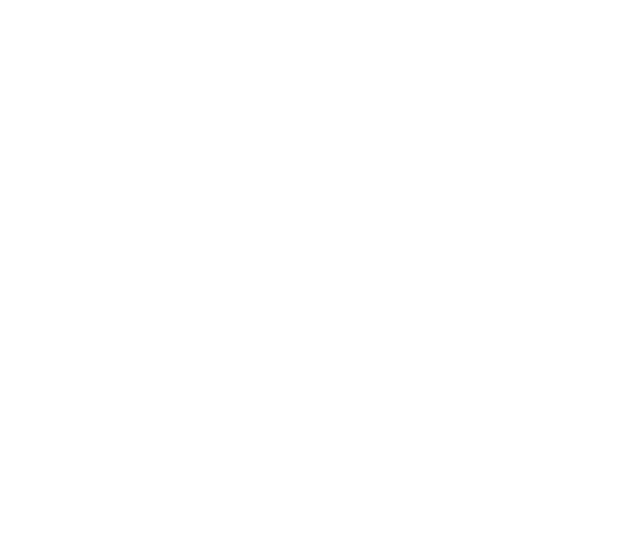
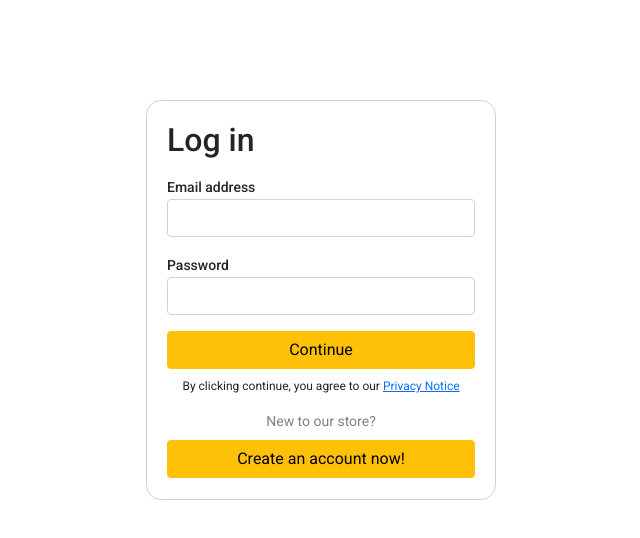
Before and after one commit to kamilaltemimi/e-commerce, an Angular app: page /auth in a window 1280 px wide. Shown: the top 538 px of the page, without its empty margins (319-959 px from the left). Built offline with nearby package versions, Linux system fonts and the light colour scheme.

Commit message:
added modal and modal control (component not finished yet)

```diff
--- a/src/app/e-commerce/auth/auth.component.html
+++ b/src/app/e-commerce/auth/auth.component.html
@@ -0,0 +1,31 @@
+<div class="page_container d-flex justify-content-center align-items-center">
+    <div *ngIf="!isPrivacyNoticeClicked" class="content_container">
+        <form class="form">
+            <h2 class="mb-3">Log in</h2>
+
+            <div class="mb-3">
+                <label class="label" for="email_address">Email address</label>
+                <input type="email" class="form-control" id="email_address">
+            </div>
+
+            <div class="mb-3">
+                <label class="label" for="password">Password</label>
+                <input type="password" class="form-control" id="password">
+            </div>
+
+            <button type="submit" class="button mb-2 w-100 btn btn-warning">Continue</button>
+            <div class="w-100 d-flex justify-content-center">
+                <p class="privacy_notice">By clicking continue, you agree to our <span><a class="privacy_notice_click" (click)="switchPrivacyNoticeMode()">Privacy Notice</a></span></p>
+            </div>
+        </form>
+
+        <div class="register_option_container w-100 d-flex flex-column align-items-center">
+            <p class="mb-2 register_option_text">New to our store?</p>
+            <button type="button" class="button w-100 btn btn-warning">Create an account now!</button>
+        </div>
+    </div>
+
+    <div class="privacy_notice_container" *ngIf="isPrivacyNoticeClicked">
+        <app-privacy-notice></app-privacy-notice>
+    </div>
+</div>
--- a/src/app/e-commerce/auth/auth.component.scss
+++ b/src/app/e-commerce/auth/auth.component.scss
@@ -0,0 +1,45 @@
+.page_container {
+    width: 100vw;
+    position: relative;
+}
+
+.content_container {
+    width: 350px;
+    height: 400px;
+    margin-top: 100px;
+    border: 1px solid #0000002e;
+    border-radius: 15px;
+    font-family: Roboto;
+}
+
+.form {
+    padding: 20px 20px 0 20px;
+}
+
+.label {
+    font-weight: 500;
+    font-size: 14px;
+}
+
+.privacy_notice {
+    font-size: 12px;
+}
+
+.privacy_notice_click:hover {
+    cursor: pointer;
+    color: #ffa500;
+}
+
+.register_option_container {
+    padding: 0 20px 0 20px;
+}
+
+.register_option_text {
+    font-size: 14px;
+    color: #808080;
+}
+
+.privacy_notice_container {
+    position: absolute;
+    top: 0;
+}
--- a/src/app/e-commerce/auth/auth.component.ts
+++ b/src/app/e-commerce/auth/auth.component.ts
@@ -1,13 +1,22 @@
 import { Component } from '@angular/core'
+import { CommonModule } from '@angular/common'
+
+import { PrivacyNoticeComponent } from '../privacy-notice/privacy-notice.component'
 
 @Component({
     selector: 'app-auth',
     standalone: true,
-    imports: [],
+    imports: [CommonModule, PrivacyNoticeComponent],
     templateUrl: './auth.component.html',
     styleUrl: './auth.component.scss'
 })
 
 export class AuthComponent {
+    isPrivacyNoticeClicked = false
+
+    switchPrivacyNoticeMode(): void {
+        this.isPrivacyNoticeClicked = !this.isPrivacyNoticeClicked
+        console.log(this.isPrivacyNoticeClicked)
+    }
 
 }
```
